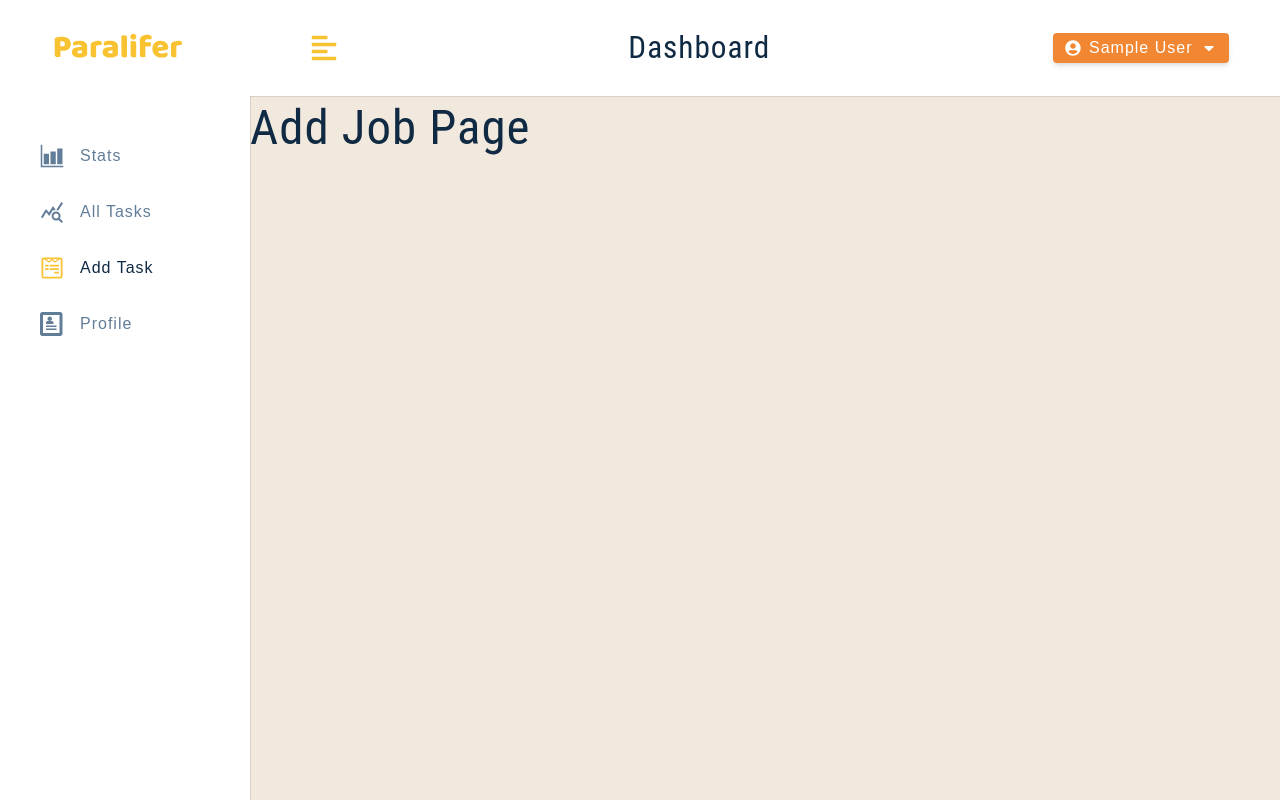
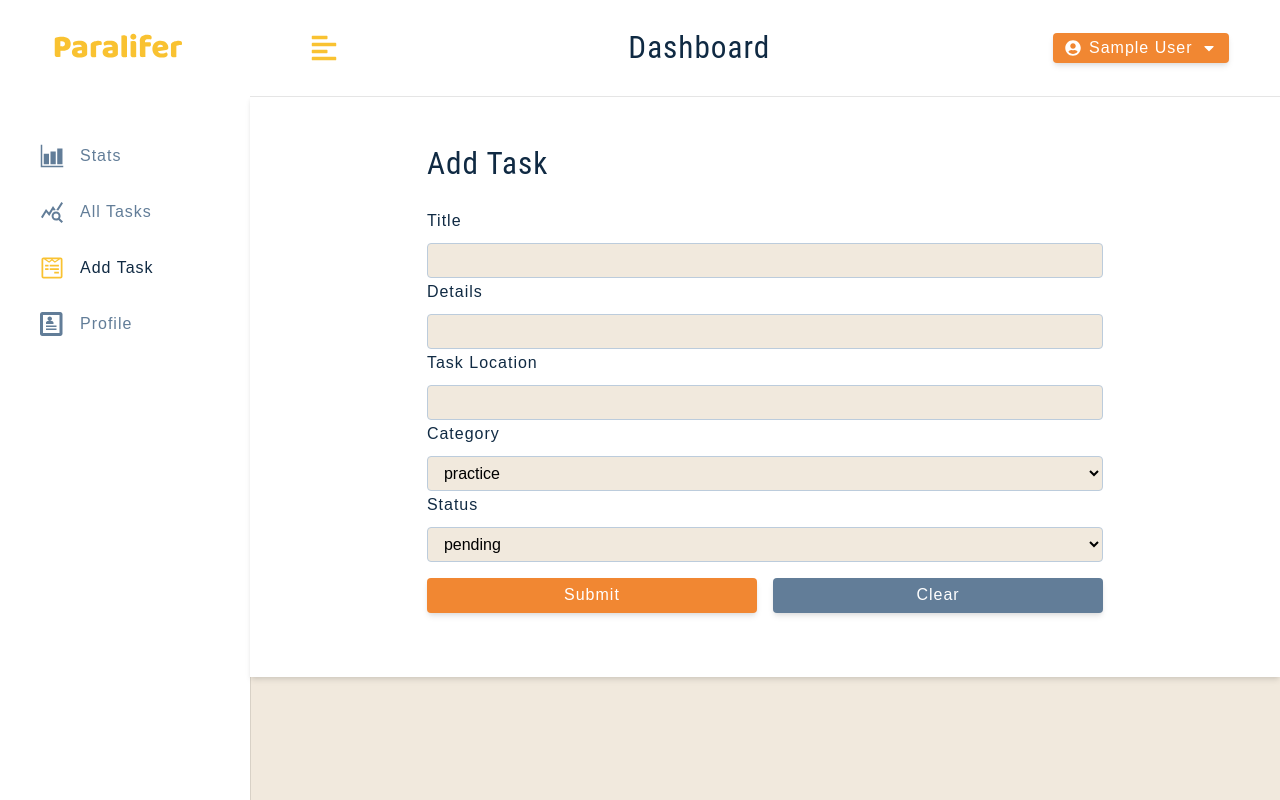
Before and after one commit to Theo-Selin/Paralifer, a React (Create React App) app in the folder client/: page /add-task in a window 1280 px wide. Built offline with nearby package versions, Linux system fonts and the light colour scheme; sample sign-in values are in the browser's storage.

Commit message:
Creating and rendering tasks

```diff
--- /dev/null
+++ b/client/src/components/FormRowSelect.js
@@ -0,0 +1,28 @@
+import React from 'react'
+
+const FormRowSelect = ({labelText, name, value, handleChange, list}) => {
+  return (
+    <div className="form-row">
+    <label htmlFor={name} className="form-label">
+      {labelText || name}
+    </label>
+
+    <select
+      name={name}
+      value={value}
+      onChange={handleChange}
+      className="form-select"
+    >
+      {list.map((itemValue, index) => {
+        return (
+          <option key={index} value={itemValue}>
+            {itemValue}
+          </option>
+        );
+      })}
+    </select>
+  </div>
+  )
+}
+
+export default FormRowSelect
--- /dev/null
+++ b/client/src/components/Loading.js
@@ -0,0 +1,5 @@
+const Loading = ({center}) => {
+    return <div className={center? "loading loading-center" : "loading"}></div>
+}
+
+export default Loading
--- /dev/null
+++ b/client/src/components/SearchContainer.js
@@ -0,0 +1,11 @@
+import React from 'react'
+
+const SearchContainer = () => {
+  return (
+    <h1>
+      Search Component
+    </h1>
+  )
+}
+
+export default SearchContainer
--- /dev/null
+++ b/client/src/components/Task.js
@@ -0,0 +1,11 @@
+import React from 'react'
+
+const Task = ({title}) => {
+  return (
+    <h5>
+      {title}
+    </h5>
+  )
+}
+
+export default Task
--- /dev/null
+++ b/client/src/components/TasksContainer.js
@@ -0,0 +1,37 @@
+import { useAppContext } from '../context/appContext'
+import { useEffect } from 'react'
+import Loading from './Loading'
+import Task from './Task'
+import Wrapper from '../assets/wrappers/JobsContainer'
+
+const TasksContainer = () => {
+    const { getTasks, tasks, isLoading, page, totalTasks} = useAppContext()
+
+    useEffect(() => {
+        getTasks()
+    }, [])
+    if (isLoading) {
+        return <Loading center />
+    }
+
+    if(tasks.length === 0) {
+        return (
+        <Wrapper>
+            <h2>You don't have any matching tasks</h2>
+        </Wrapper>
+        )
+    }
+  return (
+    <Wrapper>
+      <h5>{totalTasks} thing{tasks.length > 1 && "s"} to do</h5>
+      <div className="tasks">
+          {tasks.map((task) => {
+              return <Task key={task._id}{...task} />
+          })}
+      </div>
+      {/* pagination buttons */}
+    </Wrapper>
+  )
+}
+
+export default TasksContainer
--- a/client/src/context/appContext.js
+++ b/client/src/context/appContext.js
@@ -17,6 +17,13 @@ import {
   UPDATE_USER_BEGIN,
   UPDATE_USER_SUCCESS,
   UPDATE_USER_ERROR,
+  HANDLE_CHANGE,
+  CLEAR_VALUES,
+  CREATE_TASK_BEGIN,
+  CREATE_TASK_SUCCESS,
+  CREATE_TASK_ERROR,
+  GET_TASKS_BEGIN,
+  GET_TASKS_SUCCESS
 } from "./actions";
 
 const user = localStorage.getItem("user");
@@ -31,8 +38,20 @@ const initialState = {
   user: user ? JSON.parse(user) : null,
   token: token,
   userLocation: userLocation || "",
-  jobLocation: userLocation || "",
   showSidebar: false,
+  isEditing: false,
+  editTaskId: "",
+  details: "",
+  title: "",
+  taskLocation: userLocation || "",
+  taskTypeOptions: ["quit", "practice", "create", "relax"],
+  taskType: "practice",
+  statusOptions: ["started", "finished", "pending"],
+  status: "pending",
+  tasks: [],
+  totalTasks: 0,
+  numOfPages: 1,
+  page: 1,
 };
 
 const AppContext = React.createContext();
@@ -77,7 +96,7 @@ const AppProvider = ({ children }) => {
   const clearAlert = () => {
     setTimeout(() => {
       dispatch({ type: CLEAR_ALERT });
-    }, 3000);
+    }, 2000);
   };
 
   const addUserToLocalStorage = ({ user, token, location }) => {
@@ -157,6 +176,54 @@ const AppProvider = ({ children }) => {
     }
     clearAlert()
   };
+
+  const handleChange = ({name, value}) => {
+    dispatch({ type: HANDLE_CHANGE, payload: {name, value} })
+  }
+  const clearValues = () => {
+    dispatch({type: CLEAR_VALUES })
+  }
+  const createTask = async () => {
+    dispatch({type: CREATE_TASK_BEGIN})
+    try {
+      const {title, details, taskLocation, taskType, status} = state
+      await authFetch.post("/tasks", {
+        title,
+        details,
+        taskLocation,
+        taskType,
+        status
+      })
+      dispatch({type: CREATE_TASK_SUCCESS})
+      dispatch({type: CLEAR_VALUES})
+    } catch (error) {
+      if(error.response.status === 401) return
+      dispatch({type: CREATE_TASK_ERROR, payload: {msg: error.response.data.message}}
+        )
+    }
+    clearAlert()
+  }
+  const getTasks = async () => {
+    let url = `/tasks`
+    dispatch({type: GET_TASKS_BEGIN})
+    try {
+      const {data} = await authFetch(url)
+      const { tasks, totalTasks, numOfPages} = data
+      dispatch({
+        type: GET_TASKS_SUCCESS,
+        payload: {
+          tasks,
+          totalTasks,
+          numOfPages,
+        },
+      })
+    } catch (error) {
+      console.log(error.response)
+      //logoutUser()
+    }
+    clearAlert()
+  }
+
   return (
     <AppContext.Provider
       value={{
@@ -167,6 +234,10 @@ const AppProvider = ({ children }) => {
         toggleSidebar,
         logoutUser,
         updateUser,
+        handleChange,
+        clearValues,
+        createTask,
+        getTasks,
       }}
     >
       {children}
--- a/client/src/context/reducer.js
+++ b/client/src/context/reducer.js
@@ -12,6 +12,13 @@ import {
     UPDATE_USER_BEGIN,
     UPDATE_USER_SUCCESS,
     UPDATE_USER_ERROR,
+    HANDLE_CHANGE,
+    CLEAR_VALUES,
+    CREATE_TASK_BEGIN,
+    CREATE_TASK_SUCCESS,
+    CREATE_TASK_ERROR,
+    GET_TASKS_BEGIN,
+    GET_TASKS_SUCCESS
 } from "./actions"
 
 import { initialState } from "./appContext"
@@ -43,7 +50,7 @@ const reducer = (state, action) => {
             token: action.payload.token,
             user: action.payload.user,
             userLocation: action.payload.location,
-            jobLocation: action.payload.location,
+            taskLocation: action.payload.location,
             showAlert: true,
             alertType: "success",
             alertText: "User created! Redirecting..."
@@ -68,7 +75,7 @@ const reducer = (state, action) => {
             token: action.payload.token,
             user: action.payload.user,
             userLocation: action.payload.location,
-            jobLocation: action.payload.location,
+            taskLocation: action.payload.location,
             showAlert: true,
             alertType: "success",
             alertText: "Login successful! Redirecting..."
@@ -94,7 +101,7 @@ const reducer = (state, action) => {
             ...initialState,
             user: null,
             token: null,
-            jobLocation: "",
+            taskLocation: "",
             userLocation: ""}
     }
     if(action.type === UPDATE_USER_BEGIN){
@@ -107,7 +114,7 @@ const reducer = (state, action) => {
             token: action.payload.token,
             user: action.payload.user,
             userLocation: action.payload.location,
-            jobLocation: action.payload.location,
+            taskLocation: action.payload.location,
             showAlert: true,
             alertType: "success",
             alertText: "User Profile Updated"
@@ -122,6 +129,61 @@ const reducer = (state, action) => {
             alertText: action.payload.msg
         }
     }
+    if(action.type === HANDLE_CHANGE){
+        return {
+            ...state,
+            [action.payload.name]: action.payload.value,
+        }
+    }
+    if(action.type === CLEAR_VALUES){
+
+        const initialState = {
+          isEditing: false,
+          editTaskId: "",
+          details: "",
+          title: "",
+          taskLocation: state.userLocation || "",
+          taskType: "practice",
+          status: "pending",
+        };
+        return {
+            ...state,
+            ...initialState,
+        }
+    }
+    if(action.type == CREATE_TASK_BEGIN){
+        return {...state, isLoading: true}
+    }
+    if(action.type === CREATE_TASK_SUCCESS){
+        return {
+            ...state,
+            isLoading: false,
+            showAlert: true,
+            alertType: "success",
+            alertText: "new job created"
+        }
+    }
+    if(action.type === CREATE_TASK_ERROR){
+        return {
+            ...state,
+            isLoading: false,
+            showAlert: true,
+            alertType: "danger",
+            alertText: action.payload.msg
+        }
+    }
+    if(action.type == GET_TASKS_BEGIN){
+        return {...state, isLoading: true, showAlert: false}
+    }
+    if(action.type === GET_TASKS_SUCCESS){
+        return {
+            ...state,
+            isLoading: false,
+            tasks: action.payload.tasks,
+            totalTasks: action.payload.totalTasks,
+            numOfPages: action.payload.numOfPages,
+        }
+    }
     throw new Error(`no such action : ${action.type}`)
 }
 
--- a/client/src/pages/dashboard/AddTask.js
+++ b/client/src/pages/dashboard/AddTask.js
@@ -1,7 +1,108 @@
+import { FormRow, FormRowSelect, Alert } from '../../components'
+import { useAppContext } from '../../context/appContext'
+import Wrapper from '../../assets/wrappers/DashboardFormPage'
+
 const AddTask = () => {
-    return(
-        <h1>Add Job Page</h1>
-    )
+    const {
+        isLoading,
+        isEditing,
+        showAlert,
+        displayAlert,
+        title, details,
+        taskLocation,
+        taskType,
+        taskTypeOptions,
+        status,
+        statusOptions,
+        handleChange,
+        clearValues,
+        createTask,
+    } = useAppContext()
+
+    const handleSubmit = e => {
+        e.preventDefault()
+        if(!title || !details || !taskLocation) {
+            displayAlert()
+            return
+        }
+        if(isEditing) {
+          // eventually editTask()
+          return
+        }
+        createTask()
+    }
+
+    const handleTaskInput = (e) => {
+        const name = e.target.name
+        const value = e.target.value
+        handleChange({name, value})
+    }
+
+    return (
+      <Wrapper>
+        <form className="form">
+          <h3>{isEditing ? "edit task" : "add task"}</h3>
+          {showAlert && <Alert />}
+          <div className="form-center">
+            {/* Title */}
+            <FormRow
+              type="text"
+              name="title"
+              value={title}
+              handleChange={handleTaskInput}
+            />
+            {/* Details */}
+            <FormRow
+              type="text"
+              name="details"
+              value={details}
+              handleChange={handleTaskInput}
+            />
+            {/* Location */}
+            <FormRow
+              type="text"
+              labelText="Task Location"
+              name="taskLocation"
+              value={taskLocation}
+              handleChange={handleTaskInput}
+            />
+            {/* Task type */}
+            <FormRowSelect
+              name="taskType"
+              labelText="category"
+              value={taskType}
+              handleChange={handleTaskInput}
+              list={taskTypeOptions}
+            />
+            {/* Task status */}
+            <FormRowSelect
+              name="status"
+              value={status}
+              handleChange={handleTaskInput}
+              list={statusOptions}
+            />
+            {/* Submit button */}
+            <div className="btn-container">
+              <button
+                type="submit"
+                className="btn btn-block submit-btn"
+                onClick={handleSubmit}
+                disabled={isLoading}
+              >
+                submit
+              </button>
+              {/* Clear button */}
+              <button className="btn btn-block clear-btn" onClick={(e) => {
+                e.preventDefault()
+                clearValues()
+              }}>
+                clear
+              </button>
+            </div>
+          </div>
+        </form>
+      </Wrapper>
+    );
 }
 
 export default AddTask
--- a/client/src/pages/dashboard/AllTasks.js
+++ b/client/src/pages/dashboard/AllTasks.js
@@ -1,10 +1,11 @@
-import React from 'react'
+import { TasksContainer, SearchContainer } from '../../components'
 
 const AllTasks = () => {
   return (
-    <h1>
-      All Tasks Page
-    </h1>
+    <>
+      <SearchContainer />
+      <TasksContainer />
+    </>
   )
 }
 
```
Also changed, not shown: client/src/components/TaskInfo.js (added, +11 -0 lines), client/src/components/index.js (+7 -1 lines), client/src/context/actions.js (+10 -0 lines), 2 other files (tests, documents, lock files or other folders).
